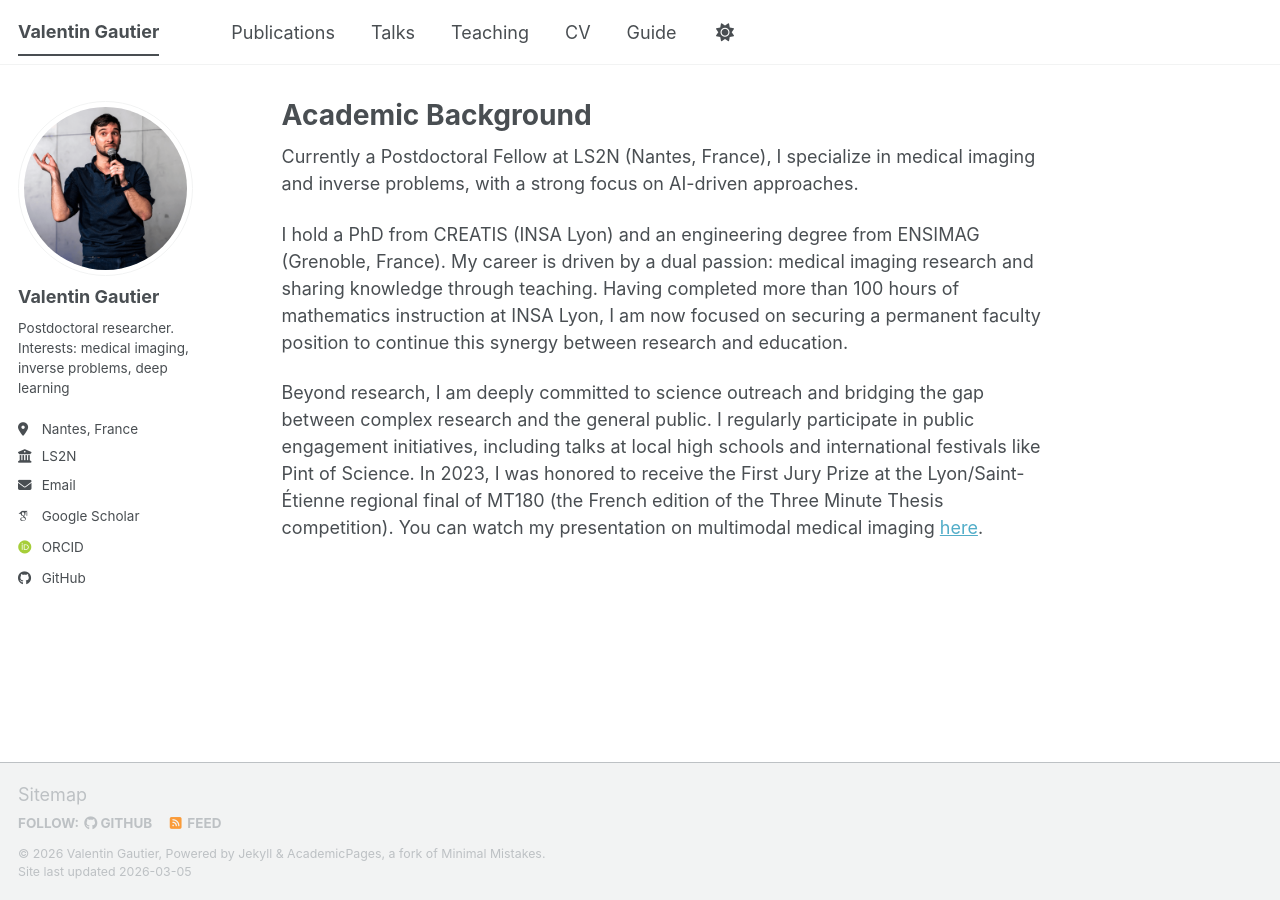
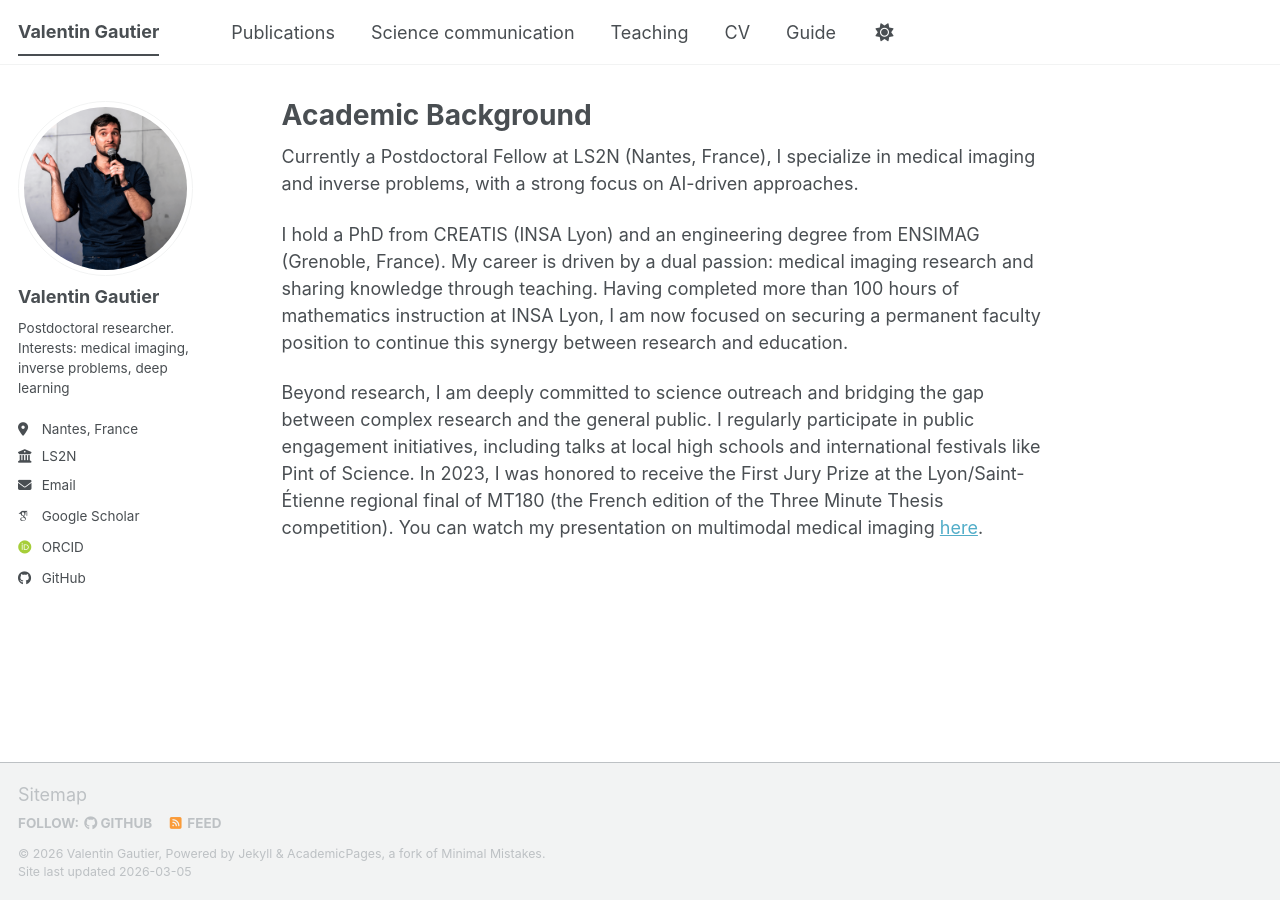
Before and after one commit to ValentinGautierPhD/ValentinGautierPhD.github.io, a Jekyll site: the page built from _pages/about.md, in a window 1280 px wide. Built offline with Jekyll 4.4.1, drawn with Linux system fonts in a browser that asks for light colours; some web fonts are replaced; a script bundle is joined from its source files by our own code; library files that are not in the unit come from our copies.

Commit message:
test navigation bar

```diff
--- a/_data/navigation.yml
+++ b/_data/navigation.yml
@@ -11,8 +11,11 @@ main:
   - title: "Publications"
     url: /publications/
 
-  - title: "Talks"
-    url: /talks/
+  # - title: "Talks"
+  #   url: /talks/
+
+  - title: "Science communication"
+    url: /communication/
 
   - title: "Teaching"
     url: /teaching/
```
